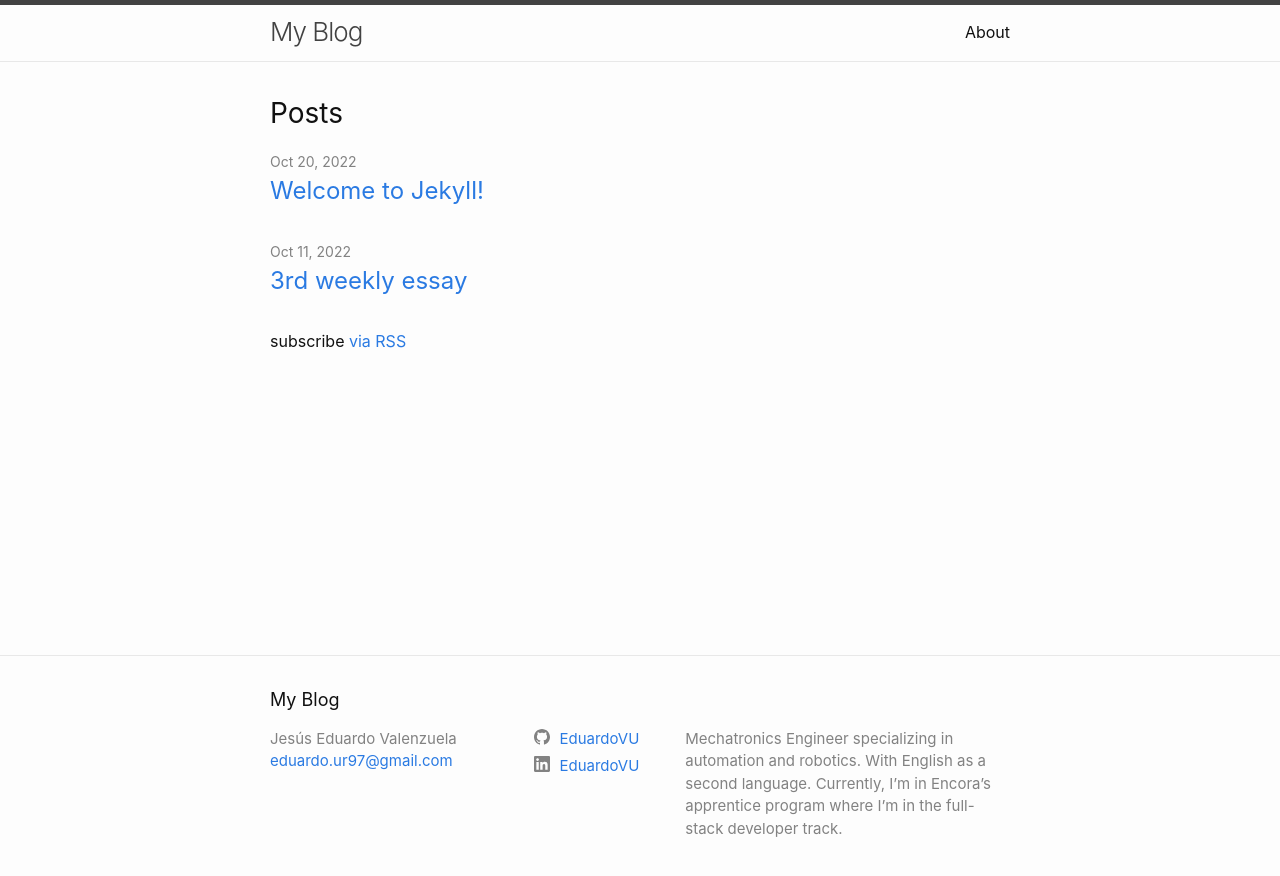
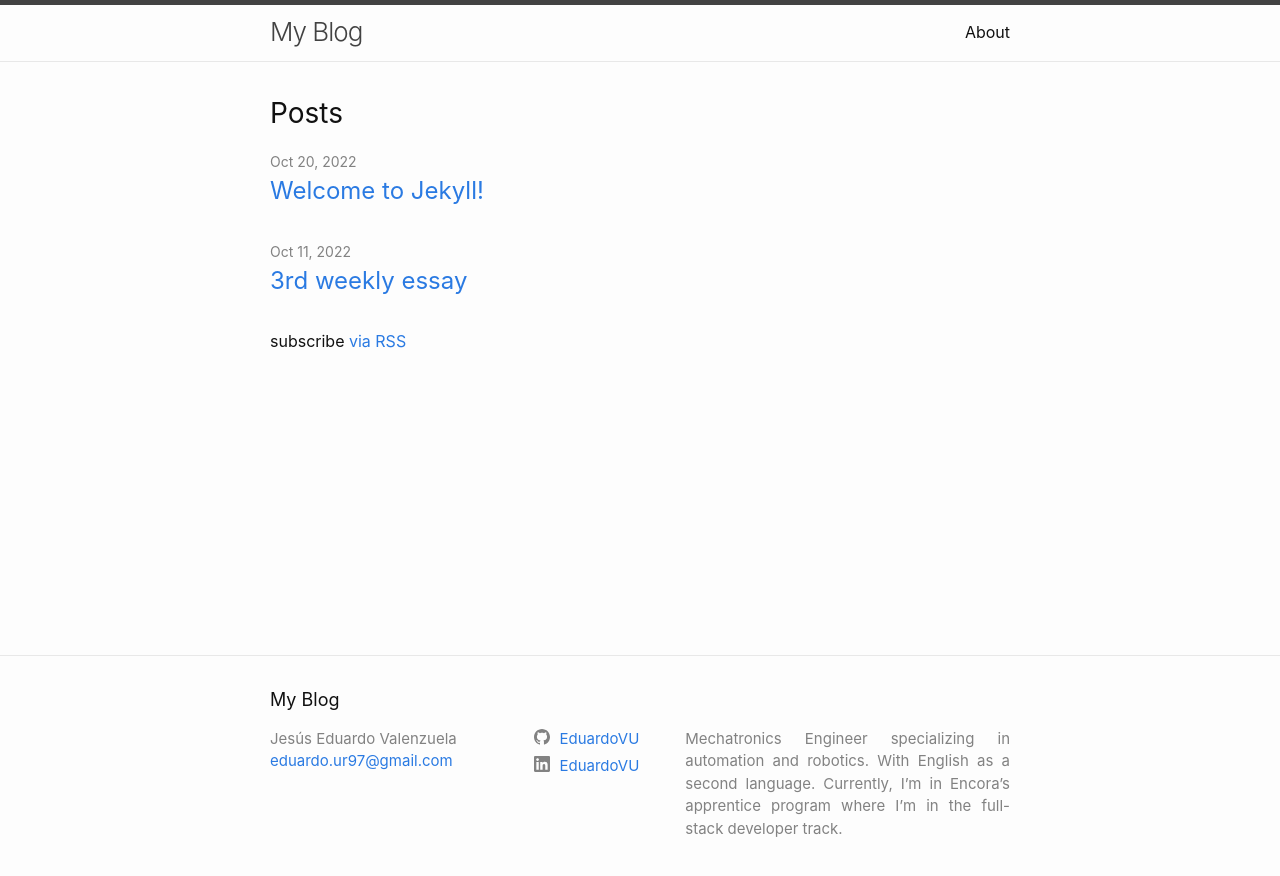
Before and after one commit to EduardoVU/My-Blog, a Jekyll site: the page built from index.markdown, in a window 1280 px wide. Shown: the top 876 px of the page. Built offline with Jekyll 4.4.1, drawn with Linux system fonts in a browser that asks for light colours.

Commit message:
Justify description

```diff
--- a/_includes/footer.html
+++ b/_includes/footer.html
@@ -25,7 +25,7 @@
         {%- include social.html -%}
       </div>
 
-      <div class="footer-col footer-col-3">
+      <div class="footer-col footer-col-3" style="text-align: justify">
         <p>{{- site.description | escape -}}</p>
       </div>
     </div>
```
